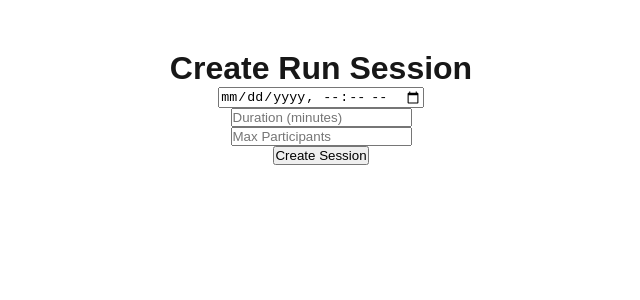
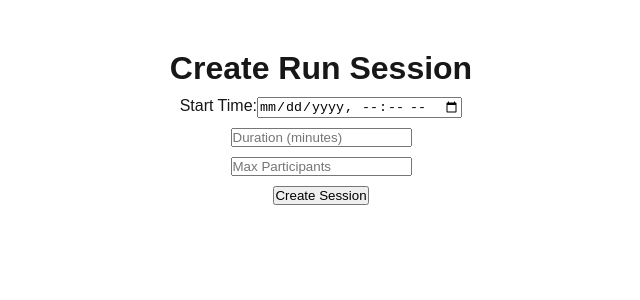
Before and after one commit to kashbyte/fitness-run-tracker-frontend, a Next.js app: page /create in a window 1280 px wide. Shown: the top 300 px of the page, without its empty margins (319-959 px from the left). Built offline with nearby package versions, Linux system fonts and the light colour scheme; no server answers.

Commit message:
time pls fix v7

```diff
--- a/src/app/create/page.js
+++ b/src/app/create/page.js
@@ -7,7 +7,7 @@ import { api } from "../../lib/api";
 export default function CreateRunPage() {
   const router = useRouter();
 
-  const [startTime, setStartTime] = useState("");
+  const [startTime, setStartTime] = useState(""); // format: YYYY-MM-DDTHH:mm
   const [duration, setDuration] = useState("");
   const [maxParticipants, setMaxParticipants] = useState("");
   const [loading, setLoading] = useState(false);
@@ -21,10 +21,11 @@ export default function CreateRunPage() {
 
     setLoading(true);
     setError("");
+
     try {
-      // Send exactly what the backend expects
+      // Send startTime as-is, without converting to Date or UTC
       const res = await api.post("/create", {
-        startTime, // <-- keep as 'startTime', exact string from input
+        startTime, // keep exactly as "YYYY-MM-DDTHH:mm"
         duration: parseInt(duration),
         maxParticipants: parseInt(maxParticipants),
       });
@@ -49,15 +50,18 @@ export default function CreateRunPage() {
 
       {error && <p style={{ color: "red" }}>{error}</p>}
 
-      <div>
-        <input
-          type="datetime-local"
-          value={startTime}
-          onChange={(e) => setStartTime(e.target.value)}
-        />
+      <div style={{ margin: "10px 0" }}>
+        <label>
+          Start Time:
+          <input
+            type="datetime-local"
+            value={startTime}
+            onChange={(e) => setStartTime(e.target.value)}
+          />
+        </label>
       </div>
 
-      <div>
+      <div style={{ margin: "10px 0" }}>
         <input
           type="number"
           placeholder="Duration (minutes)"
@@ -66,7 +70,7 @@ export default function CreateRunPage() {
         />
       </div>
 
-      <div>
+      <div style={{ margin: "10px 0" }}>
         <input
           type="number"
           placeholder="Max Participants"
```
Also changed, not shown: src/app/run/[id]/page.js (+23 -15 lines).
